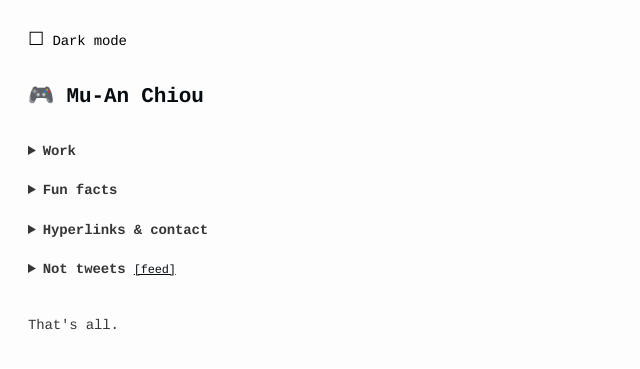
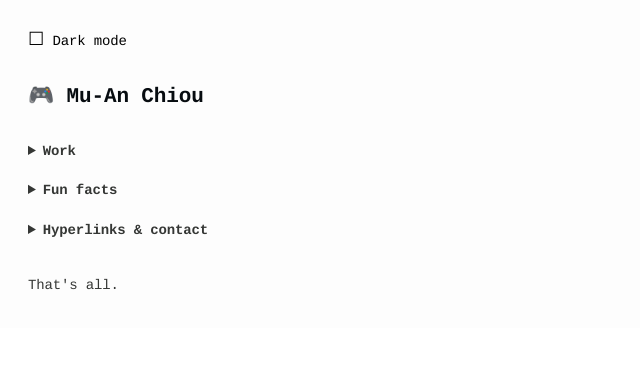
Before and after one commit to muditgoyal/muditgoyal.github.io, a Jekyll site: the page built from index.html, in a window 1280 px wide. Shown: the top 369 px of the page, without its empty margins (0-640 px from the left). Built offline with Jekyll 4.4.1, drawn with Linux system fonts in a browser that asks for light colours.

Commit message:
fixing index

```diff
--- a/index.html
+++ b/index.html
@@ -6,60 +6,35 @@ layout: default
   <summary><h2 class="as-text">Work</h2></summary>
   <ul class="list list-items">
     <li>
-      2013 ~ Web Systems Engineer at <mark><a href="https://github.com/">GitHub</a></mark>
-      <div class="small">
-        previously Design Systems Engineer (~ 2017) and Product Designer (~ 2016)
-      </div>
+      2019 ~ Data at <mark><a href="https://mixbook.com/">Mixbook</a></mark>
     </li>
-    <li>2011 ~ Cofounder of <mark><a href="https://www.zeczec.com/">嘖嘖</a></mark></li>
+    <li>2016-2019 ~ Program Manager, Researcher, and Data Scientist at <mark><a href="scet.berkeley.edu">SCET</a></mark> </li>
+    <li>2018 ~ Technology Summer Analyst at <mark><a href="https://www.blackrock.com">BlackRock</a></mark>  </li>
+    <li>2016-2018 ~ Course Instructor, Tutor, Teaching Assistant at <mark><a href="https://www.berkeley.edu">UC Berkeley</mark></a> (Data Science, Principles of Business, Tech Firm Leadership)</li>
+    <li>2016-2017 ~ Data Scientist and PM at <mark><a href="https://www.data.berkeley.edu">UC Berkeley Division of Data Sciences</mark></a></li>
+
+
   </ul>
 </details>
 <details>
   <summary><h2 class="as-text">Fun facts</h2></summary>
   <ul class="list list-items">
-    <li>Based in <a href="https://www.instagram.com/p/Brn5p01Huga/">New York</a> since 2018</li>
-    <li>Studied and worked in <a href="https://www.instagram.com/p/WZ7xGEJarC/">England</a> in 2009-2013</li>
-    <li>Majored in <a href="https://www.behance.net/muan">Interior Products Design</a></li>
-    <li>Loves to eat <a href="https://www.instagram.com/p/BTAhYEeh4vZ/">蛋餅 /dànbǐng/</a></li>
-    <li>Plays <a href="https://www.instagram.com/p/joCAsOJakQ/">bass</a></li>
-    <li>From <a href="https://www.instagram.com/p/BdCHPYjhWHa/">Taipei</a>, <a href="https://www.instagram.com/p/BchP8NXBiDy/">Taiwan</a></li>
+    <li>Based in the Bay Area since 2015</li>
+    <li>Traveled to over 25 countries for free (Check out my Instagram) </li>
+    <li>Majored in Cognitive Science and Data Science @ UC Berkeley</li>
   </ul>
 </details>
 <details>
   <summary><h2 class="as-text">Hyperlinks &amp; contact</h2></summary>
   <ul class="list list-items">
     <li>
-      <mark><a href="https://github.com/muan" rel="me">GitHub</a></mark>,
-      <mark><a href="https://instagram.com/muanchiou" rel="me">Instagram</a></mark>,
-      <mark><a href="https://twitter.com/muanchiou" rel="me">Twitter</a></mark>
+      <mark><a href="https://github.com/muditgoyal" rel="me">GitHub</a></mark>,
+      <mark><a href="https://instagram.com/mooodit" rel="me">Instagram</a></mark>,
+      <mark><a href="https://twitter.com/muditgoyall" rel="me">Twitter,</a></mark>
+      <mark><a href="https://www.linkedin.com/in/goyalmudit/" rel="me">LinkedIn</a></mark>
     </li>
-    <li>Email is hi at this domain</li>
+    <li>Email is me at muditgoyal [dot] com</li>
+    <li>Research is <a href="https://ikhlaqsidhu.files.wordpress.com/2018/04/ice-paper-v7.pdf">here. </a></li>
+
   </ul>
 </details>
-<details>
-  <summary><h2 class="as-text">Not tweets</h2> <a class="small" href="/notes.xml">[feed]</a></summary>
-
-  <ul class="list-notes">
-    {% for note in site.data.notes limit: 5 %}
-      <li class="note">
-        <time class="small">{{ note.date | date: "%b %d, %Y" }}</time> <a href="/notes#date-{{ note.date | date: "%Y-%m-%d" }}{{ note.slug }}" class="small">#</a>
-        <div>{{ note.content | markdownify }}</div>
-      </li>
-    {% endfor %}
-    {% if site.data.notes.size > 5 %}
-      <li class="note"><a class="small" href="/notes">More.</a></li>
-    {% endif %}
-  </ul>
-</details>
-<details hidden>
-  <summary><h2 class="as-text">Posts</h2> <a class="small" href="/feed.xml">[feed]</a></summary>
-
-  <ul class="list list-items">
-    {% for post in site.posts %}
-      <li>
-        <a href="{{ post.url }}">{{ post.title }}</a>
-        <time>{{ post.date | date: "%b %d, %Y" }}</time>
-      </li>
-    {% endfor %}
-  </ul>
-</details>
```
Also changed, not shown: 1 other file.
